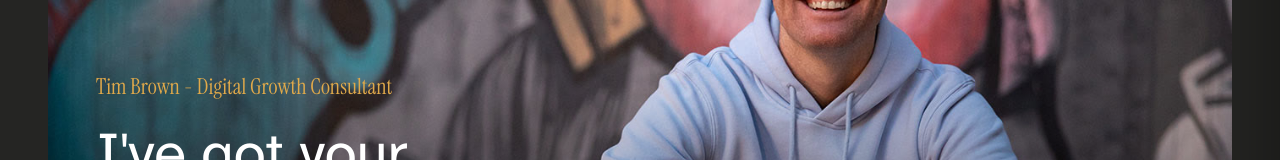
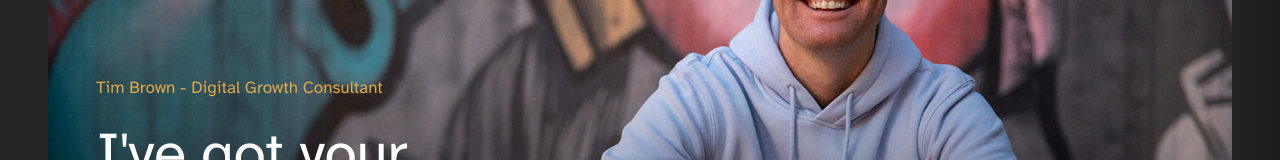
Before and after one commit to tangobrown/tango-site, a Next.js app: page / in a window 1280 px wide. Shown: the part 275-435 px from the top of the page. Built offline with nearby package versions, Linux system fonts and the light colour scheme.

Commit message:
Hero caption: use standard body font (Atkinson, 17px light) in gold; drop Instrument Serif for this one line

```diff
--- a/components/Hero.tsx
+++ b/components/Hero.tsx
@@ -44,7 +44,7 @@ export default function Hero() {
           {/* Caption + H1 + Start-a-project button, stacked bottom-left */}
           <div className="absolute inset-0 flex flex-col items-start justify-end text-left p-6 md:p-12 gap-6 md:gap-8">
             <div className="flex flex-col items-start gap-4 md:gap-5 max-w-[80%] md:max-w-[50%]">
-              <p className="font-instrument font-normal text-[22px] text-gold">
+              <p className="text-[17px] leading-[1.7] font-light text-gold">
                 Tim Brown - Digital Growth Consultant
               </p>
               <h1
```
